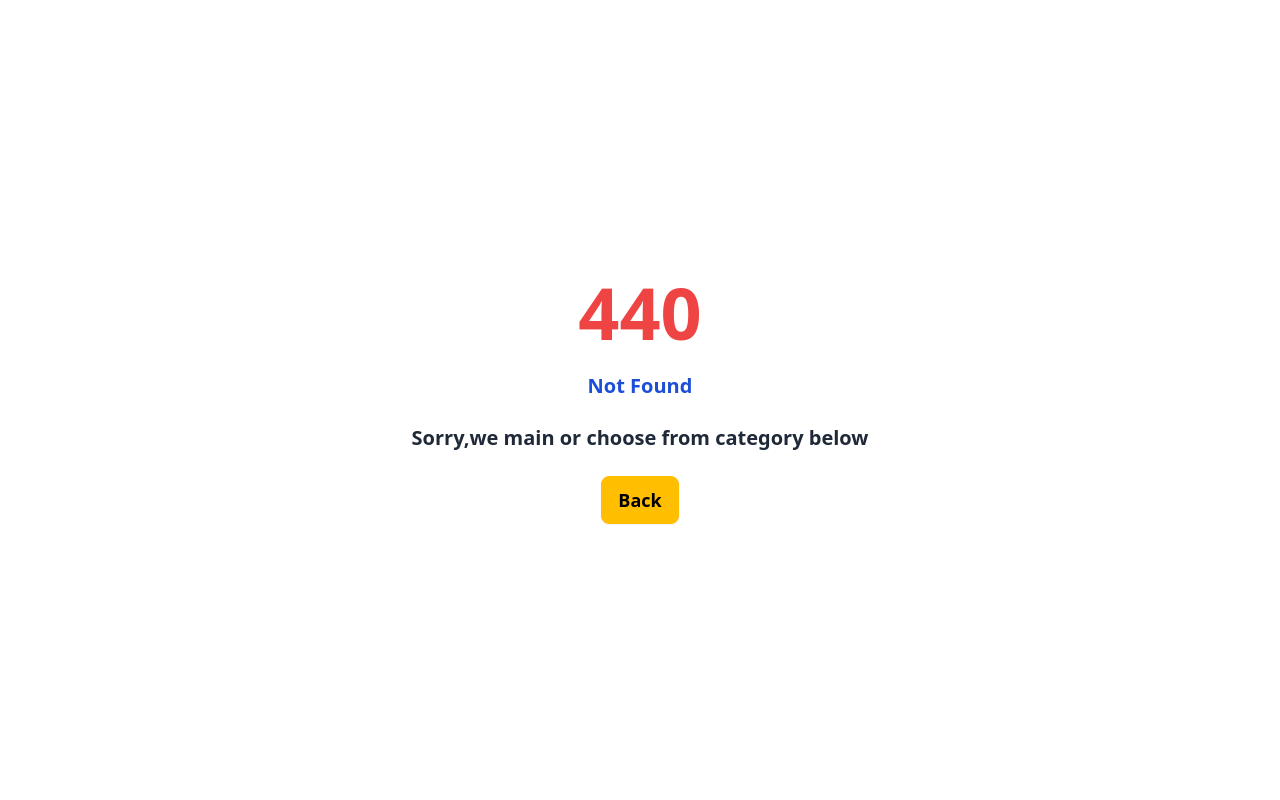
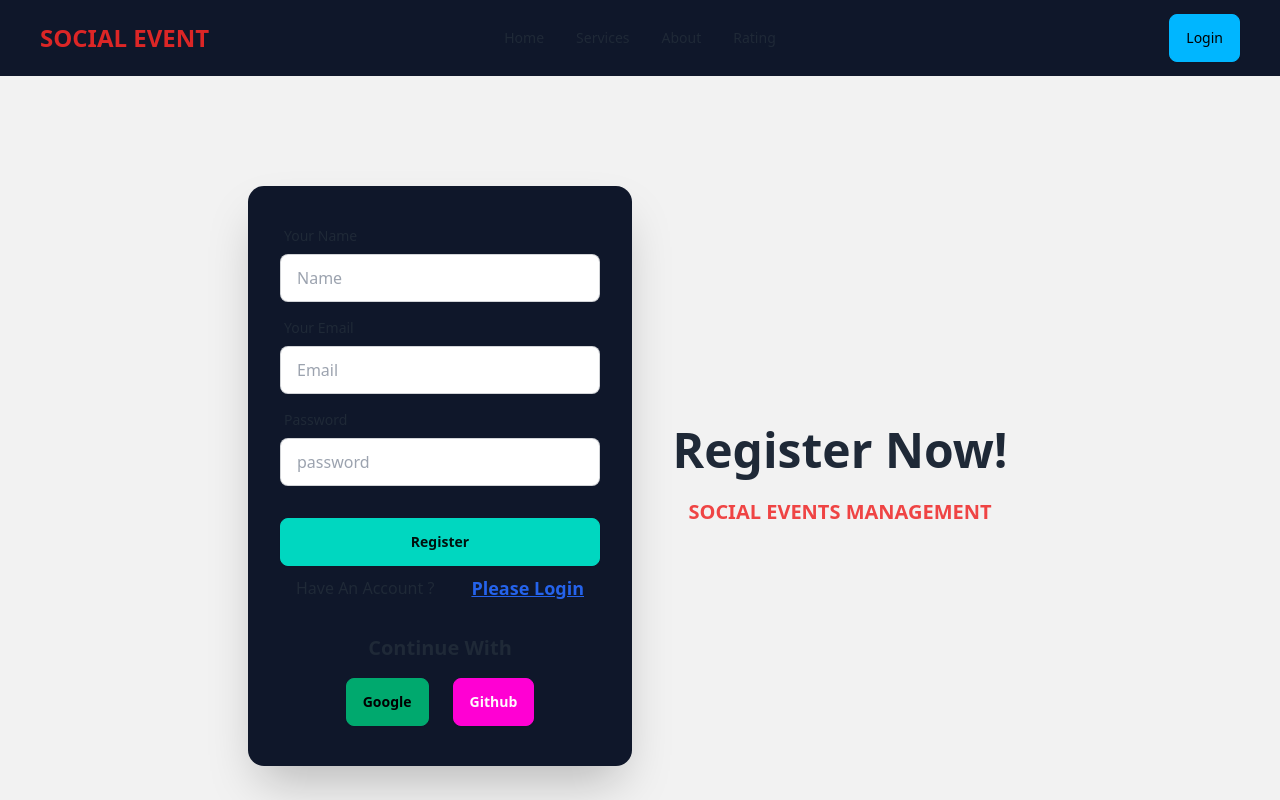
Before and after one commit to sumondas2001/Assignment-9-Social-Events, a React (Vite) app: page /register in a window 1280 px wide. Before the commit this address had no page. Shown: the top 800 px of the page. Built offline with nearby package versions, Linux system fonts and the light colour scheme.

Commit message:
Login section and Register Section complete

```diff
--- /dev/null
+++ b/src/Page/Login/Login.jsx
@@ -0,0 +1,52 @@
+import { Link } from "react-router-dom";
+import Social from "../../components/Social/Social";
+
+
+const Login = () => {
+     return (
+
+          <div className="hero bg-base-200 min-h-screen ">
+               <div className="hero-content flex-col  lg:flex-row-reverse">
+                    <div className="text-center ">
+                         <h1 className="text-5xl font-bold">Login Now!</h1>
+                         <p className="mt-6 w-96 text-xl font-bold text-red-500">
+                              SOCIAL EVENTS MANAGEMENT
+                         </p>
+                    </div>
+                    <div className="card bg-slate-900 w-full max-w-sm shrink-0 shadow-2xl">
+                         <form className="card-body">
+                              <div className="form-control">
+                                   <label className="label">
+                                        <span className="label-text">Email</span>
+                                   </label>
+                                   <input type="email" placeholder="email" className="input input-bordered" required />
+                              </div>
+                              <div className="form-control">
+                                   <label className="label">
+                                        <span className="label-text">Password</span>
+                                   </label>
+                                   <input type="password" placeholder="password" className="input input-bordered" required />
+                                   <label className="label">
+                                        <a href="#" className="label-text-alt link link-hover">Forgot password?</a>
+                                   </label>
+                              </div>
+                              <div className="form-control mt-6">
+                                   <button className="btn btn-primary">Login</button>
+                              </div>
+                              <div className="flex items-center justify-between px-4">
+                                   <p className="font-medium">New here?</p>
+                                   <Link to={"/register"}>
+                                        <p className="text-lg font-bold text-blue-600 underline">Create an account</p>
+                                   </Link>
+                              </div>
+                         </form>
+
+                         <Social></Social>
+                    </div>
+               </div>
+          </div>
+
+     );
+};
+
+export default Login;
--- /dev/null
+++ b/src/Page/Register/Register.jsx
@@ -0,0 +1,54 @@
+import { Link } from "react-router-dom";
+import Social from "../../components/Social/Social";
+
+const Register = () => {
+     return (
+
+          <div className="hero bg-base-200 min-h-screen ">
+               <div className="hero-content flex-col  lg:flex-row-reverse">
+                    <div className="text-center ">
+                         <h1 className="text-5xl font-bold">Register Now!</h1>
+                         <p className="mt-6 w-96 text-xl font-bold text-red-500">
+                              SOCIAL EVENTS MANAGEMENT
+                         </p>
+                    </div>
+                    <div className="card bg-slate-900 w-full max-w-sm shrink-0 shadow-2xl">
+                         <form className="card-body">
+                              <div className="form-control">
+                                   <label className="label">
+                                        <span className="label-text">Your Name</span>
+                                   </label>
+                                   <input type="text" placeholder="Name" className="input input-bordered" required />
+                              </div>
+                              <div className="form-control">
+                                   <label className="label">
+                                        <span className="label-text">Your Email</span>
+                                   </label>
+                                   <input type="email" placeholder="Email" className="input input-bordered" required />
+                              </div>
+                              <div className="form-control">
+                                   <label className="label">
+                                        <span className="label-text">Password</span>
+                                   </label>
+                                   <input type="password" placeholder="password" className="input input-bordered" required />
+
+                              </div>
+                              <div className="form-control mt-6">
+                                   <button className="btn btn-accent">Register</button>
+                              </div>
+                              <div className="flex items-center justify-between px-4">
+                                   <p className="font-medium">Have An Account ?</p>
+                                   <Link to={"/login"}>
+                                        <p className="text-lg font-bold text-blue-600 underline">Please Login</p>
+                                   </Link>
+                              </div>
+                         </form>
+
+                         <Social></Social>
+                    </div>
+               </div>
+          </div>
+     );
+};
+
+export default Register;
--- a/src/components/Slider/Slider.jsx
+++ b/src/components/Slider/Slider.jsx
@@ -3,7 +3,7 @@
 const Slider = () => {
      return (
           <div >
-               <div className="carousel mt-4 md:h-96 h-52">
+               <div data-carousel="slide" className="carousel  mt-4 md:h-96 h-52 ">
                     <div id="item1" className="carousel-item w-full">
                          <img
                               src="https://i.imghippo.com/files/coE0w1725115771.jpg"
--- /dev/null
+++ b/src/components/Social/Social.jsx
@@ -0,0 +1,16 @@
+
+
+const Social = () => {
+     return (
+          <div className="mb-10">
+               <h2 className="text-xl font-bold text-center ">Continue With</h2>
+
+               <div className="flex justify-center gap-6 mt-4">
+                    <button className="btn-success btn ">Google</button>
+                    <button className="btn-secondary btn ">Github</button>
+               </div>
+          </div>
+     );
+};
+
+export default Social;
```
Also changed, not shown: src/components/Routers/Routers.jsx (+11 -1 lines), package.json (line endings or trailing spaces), 1 other file (tests, documents, lock files or other folders).
